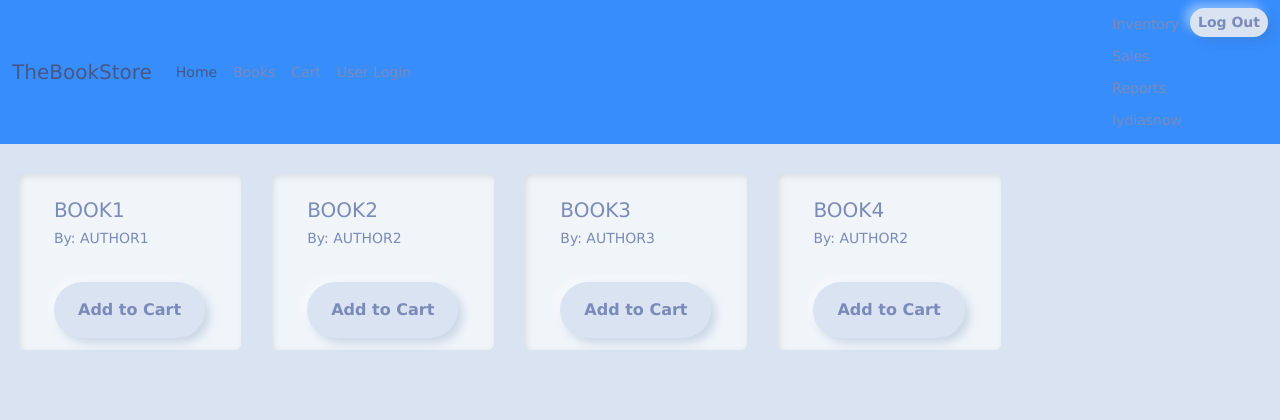
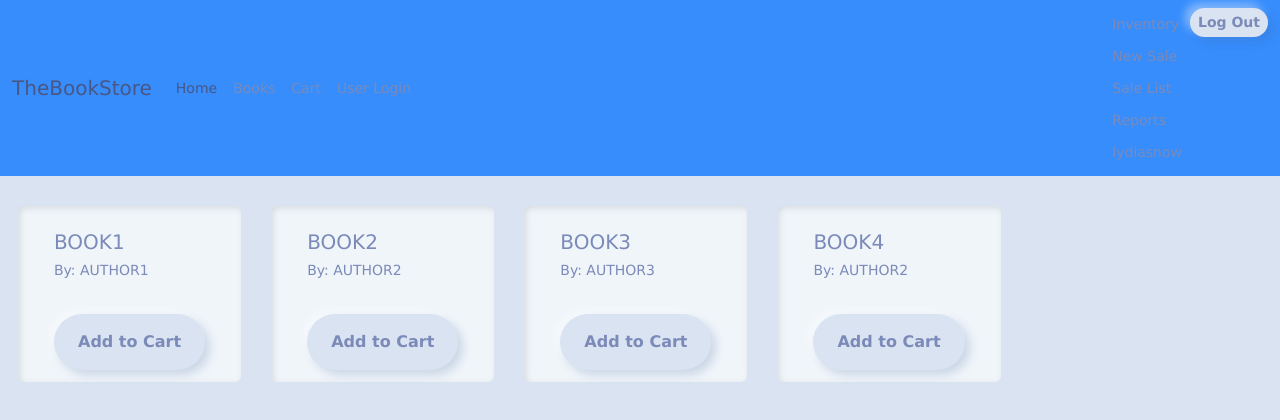
Before and after one commit to lydiaahope/inventory_management, a Django app: page /books in a window 1280 px wide. Shown: the top 420 px of the page. Run offline with Django 5.2, Linux system fonts and the light colour scheme; a user stored in the database is signed in; data comes from the database, SQL or seed files in the repository.

Commit message:
Adjusted employee nav
Added 'New Sale' link that goes to create order page. Changed 'Sales' to 'Sale List' for clarity.

```diff
--- a/inventory/templates/inventory/navigation.html
+++ b/inventory/templates/inventory/navigation.html
@@ -25,8 +25,9 @@
 				{% if user.is_authenticated %}
 					<li class="nav-item"> <!-- creates list item -->
 						<a class="nav-link" href="{% url 'dashboard' %}">Inventory</a>
+						<a class="nav-link" href="{% url 'sale_add' %}">New Sale</a>
 
-						<a class="nav-link" href="{% url 'sale_list' %}">Sales</a>
+						<a class="nav-link" href="{% url 'sale_list' %}">Sale List</a>
 
     					<a class="nav-link" href="{% url 'report' %}">Reports</a>
 
```
